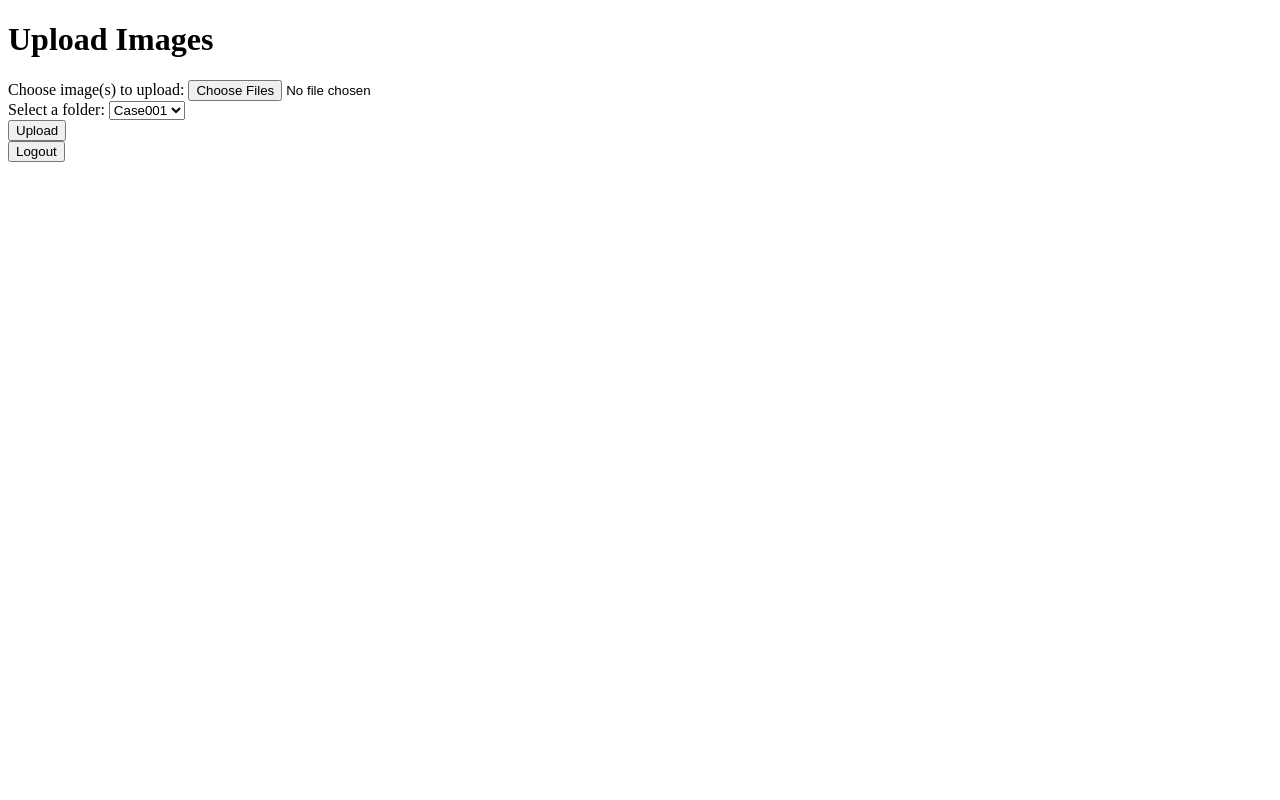
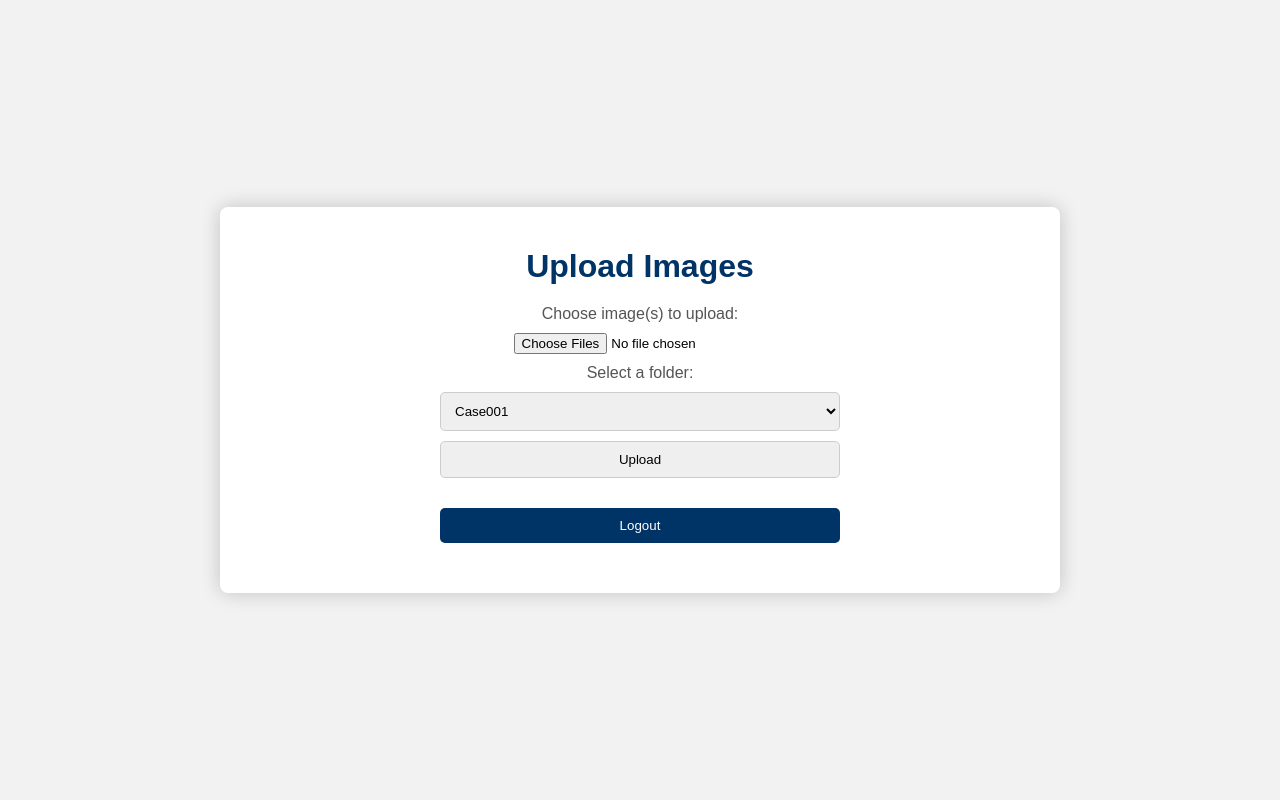
Before and after one commit to BudakCS255/trial, a PHP site: page / in a window 1280 px wide. Run offline with PHP 8.4, Linux system fonts and the light colour scheme; the visitor is signed in with stand-in values (Sample User, id 1).

```diff
--- a/index.php
+++ b/index.php
@@ -213,8 +213,103 @@ $conn->close();
 <html>
 <head>
     <title>Image Upload and Viewer</title>
+    <style>
+        body {
+            font-family: Arial, sans-serif;
+            background-color: #f2f2f2;
+            margin: 0;
+            padding: 0;
+            display: flex;
+            justify-content: center;
+            align-items: center;
+            min-height: 100vh;
+        }
+
+        .container {
+            max-width: 800px;
+            width: 100%;
+            padding: 20px;
+            background-color: #fff;
+            border-radius: 8px;
+            box-shadow: 0px 0px 20px rgba(0, 0, 0, 0.2);
+        }
+
+        h1 {
+            text-align: center;
+            color: #003366;
+            margin-bottom: 20px;
+        }
+
+        form {
+            text-align: center;
+            margin-bottom: 20px;
+        }
+
+        label {
+            display: block;
+            margin-bottom: 10px;
+            color: #555;
+        }
+
+        select,
+        input[type="submit"] {
+            padding: 10px;
+            margin-bottom: 10px;
+            border: 1px solid #ccc;
+            border-radius: 5px;
+            box-sizing: border-box;
+            width: 100%;
+            max-width: 400px;
+        }
+
+        input[type="file"] {
+            width: auto;
+            margin-bottom: 10px;
+        }
+
+        .download-link {
+            display: block;
+            margin-top: 10px;
+            text-align: center;
+            color: #003366;
+            text-decoration: none;
+        }
+
+        .download-link:hover {
+            text-decoration: underline;
+        }
+
+        #upload-feedback {
+            text-align: center;
+            margin-top: 20px;
+        }
+
+        p.message {
+            color: #003366;
+        }
+
+        form.logout-form {
+            text-align: center;
+            margin-top: 20px;
+        }
+
+        form.logout-form input[type="submit"] {
+            padding: 10px 20px;
+            background-color: #003366;
+            color: #fff;
+            border: none;
+            border-radius: 5px;
+            cursor: pointer;
+            transition: background-color 0.3s ease;
+        }
+
+        form.logout-form input[type="submit"]:hover {
+            background-color: #001f4d;
+        }
+    </style>
 </head>
 <body>
+    <div class="container">
         <?php if ($_SESSION['role'] === 'A' || $_SESSION['role'] === 'C'): ?>
             <!-- HTML form for image upload -->
             <h1>Upload Images</h1>
@@ -245,6 +340,7 @@ $conn->close();
                     <option value="Case003">Case003</option>
                     <option value="Case004">Case004</option>
                 </select>
+                <br>
                 <input type="submit" name="view_images" value="View Images">
                 <a href="index.php?download=download&folder=<?php echo $selectedFolder; ?>" class="download-link">Download</a>
             </form>
@@ -254,16 +350,16 @@ $conn->close();
         <div id="upload-feedback">
             <?php
             if (isset($_GET['message'])) {
-            echo '<p>' . htmlspecialchars($_GET['message']) . '</p>';
+                echo '<p class="message">' . htmlspecialchars($_GET['message']) . '</p>';
             }
             ?>
+        </div>
 
         <!-- Logout Form -->
-<form method="post">
+        <form class="logout-form" method="post">
             <input type="hidden" name="action" value="logout">
             <input type="submit" value="Logout">
         </form>
-
     </div>
 </body>
 </html>
```
Lines whose indentation alone changed are shown as unchanged.
